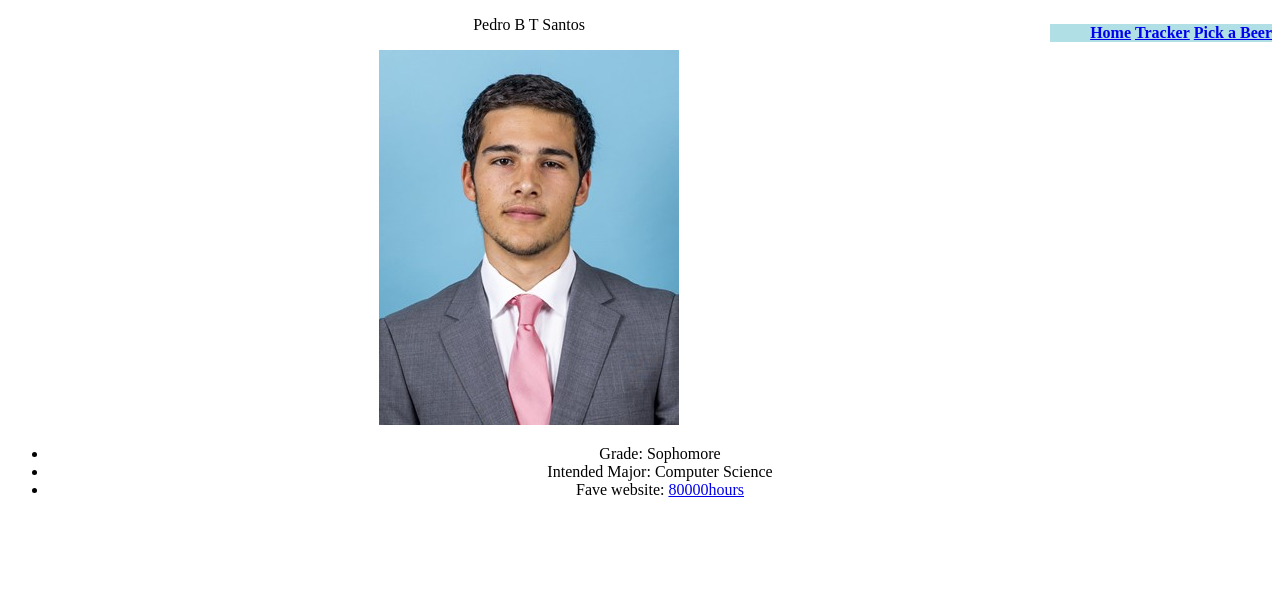
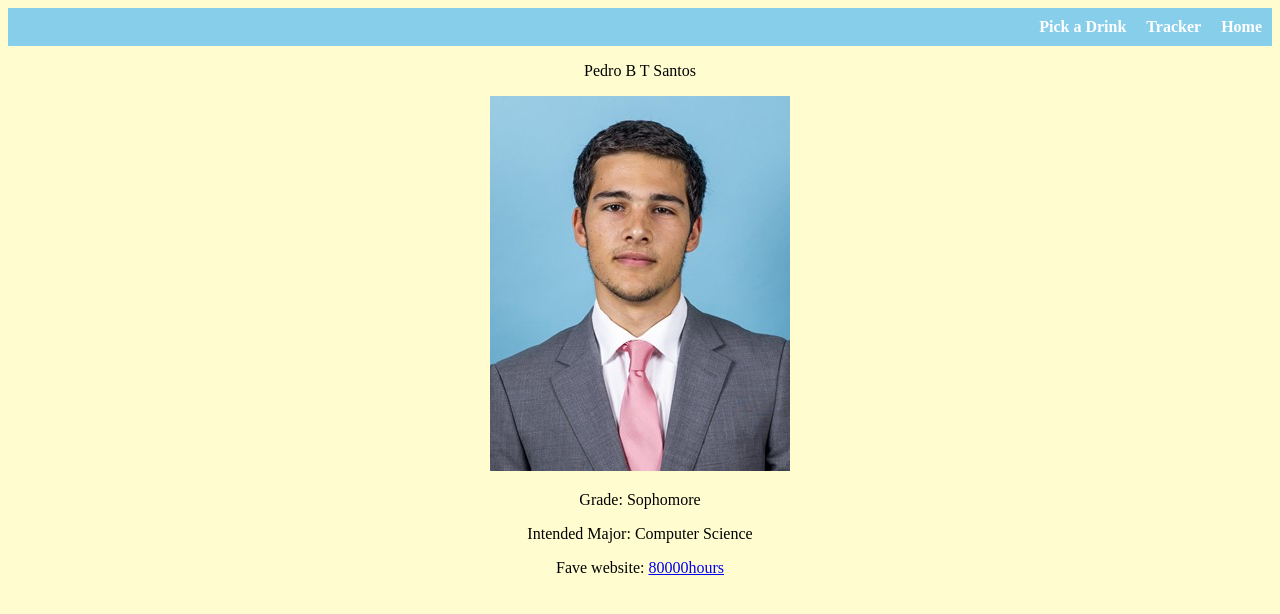
Before and after one commit to pbt-santos/intro-python-final-pb2751, a Flask app: page / in a window 1280 px wide. Shown: the top 614 px of the page. Run offline with Flask 2, Linux system fonts and the light colour scheme.

Commit message:
finish website basic design

```diff
--- /dev/null
+++ b/static/css/home.css
@@ -0,0 +1,27 @@
+body {
+  background-color: #fffdd0;
+}
+
+ul {
+  list-style-type: none;
+  margin: 0;
+  padding: 0;
+  overflow: hidden;
+  background-color: skyblue;
+}
+
+li {
+  float: right;
+}
+
+li a {
+  display: block;
+  color: white;
+  padding: 10px 10px;
+  text-decoration: none;
+}
+
+p {
+  text-align: center;
+  color: black;
+}
--- a/static/css/main.css
+++ /dev/null
@@ -1,8 +0,0 @@
-ul.menu {
-  background-color: powderblue;
-  float: right;
-  margin-top: 8px;
-}
-ul.menu li {
-  display: inline;
-}
--- a/templates/index.html
+++ b/templates/index.html
@@ -3,7 +3,7 @@
     <head>
         <!--specifies title of the page !-->
         <title>Home</title>
-        <link rel="stylesheet" href="{{ url_for('static', filename='css/main.css') }}">
+        <link rel="stylesheet" href="{{ url_for('static', filename='css/home.css') }}">
     </head>
     <body><center>
         <!--Navigation area-->
@@ -11,16 +11,14 @@
             <ul class="menu">
                 <li><a href="{{ url_for('hello') }}">Home</a></li>
                 <li><a href="{{ url_for('track') }}">Tracker</a></li>
-                <li><a href="{{ url_for('give_recs') }}">Pick a Beer</a></li>
+                <li><a href="{{ url_for('give_recs') }}">Pick a Drink</a></li>
             </ul>
         </nav></strong>
         <!--Other required info-->
         <p>Pedro B T Santos</p>
         <img src="/static/images/SantosPedro.jpg" alt="Profile">
-        <ul>
-            <li>Grade: Sophomore</li>
-            <li>Intended Major: Computer Science</li>
-            <li>Fave website: <a href="https://80000hours.org">80000hours</a></li>
-        </ul>
+        <p>Grade: Sophomore</p>
+        <p>Intended Major: Computer Science</p>
+        <p>Fave website: <a href="https://80000hours.org">80000hours</a></p>
     </center></body>
 </html>
```
Also changed, not shown: readme.txt.
